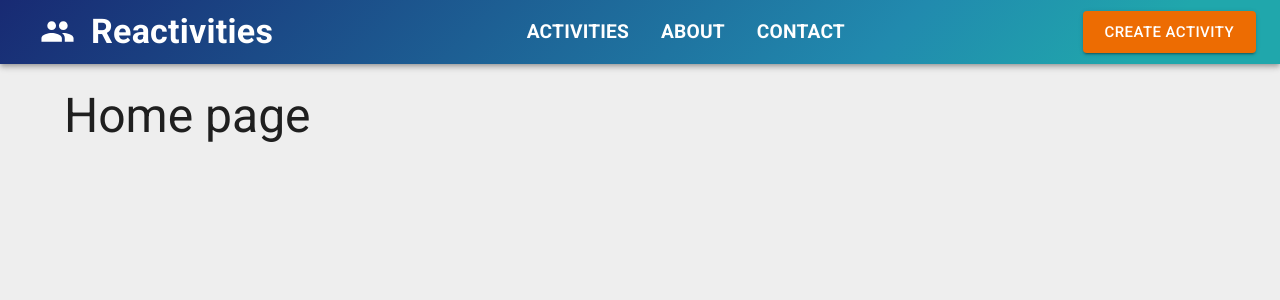
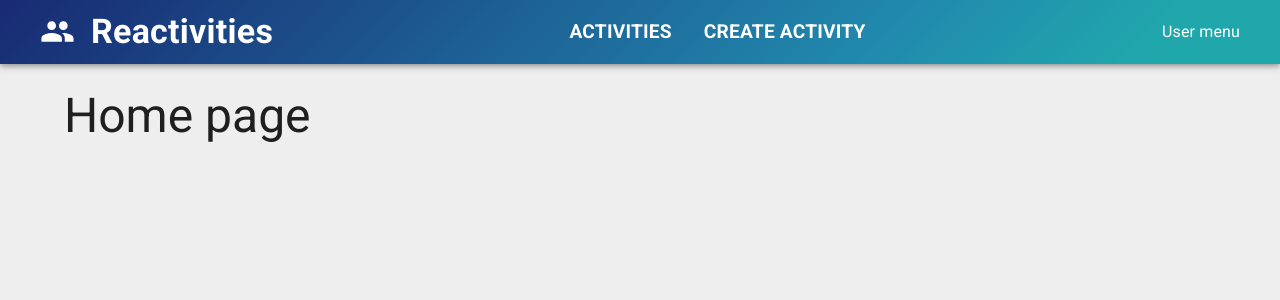
Before and after one commit to poorboygl/Reactivities-Netcore9, a React (Vite) app in the folder src/client/: page / in a window 1280 px wide. Shown: the top 300 px of the page. Built offline with nearby package versions, Linux system fonts and the light colour scheme.

Commit message:
ch07-4. Adding navigation links

```diff
--- a/src/client/src/app/layout/NavBar.tsx
+++ b/src/client/src/app/layout/NavBar.tsx
@@ -1,5 +1,7 @@
 import { Group } from '@mui/icons-material'
-import { AppBar, Box,  Button,  MenuItem, Toolbar, Typography } from '@mui/material'
+import { AppBar, Box,  MenuItem, Toolbar, Typography } from '@mui/material'
+import { NavLink } from 'react-router'
+import MenuItemLink from '../shared/components/MenuItemLInk'
 
 
 export default function NavBar() {
@@ -8,36 +10,22 @@
         <AppBar position="static" sx={{backgroundImage:'linear-gradient(135deg, #182a73, #218aae 69%, #20a7ac 89%)'}}>
             <Toolbar sx = {{display: 'flex', justifyContent:'space-between'}}>
                 <Box>
-                    <MenuItem sx={{display: 'flex', gap:2}}>
+                    <MenuItem component={NavLink} to='/' sx={{display: 'flex', gap:2}}>
                         <Group fontSize="large" />
                         <Typography variant='h4' fontWeight='bold'>Reactivities</Typography>
                     </MenuItem>
                 </Box>
                 <Box sx={{display: 'flex'}}>
-                    <MenuItem sx = {{
-                        fontSize:'1.2em', textTransform: 'uppercase', fontWeight:'bold'
-                        }}>
+                    <MenuItemLink  to='/activities'>
                             Activities
-                    </MenuItem>
-                    <MenuItem sx = {{
-                        fontSize:'1.2em', textTransform: 'uppercase', fontWeight:'bold'
-                        }}>
-                            About
-                    </MenuItem>
-                    <MenuItem sx = {{
-                        fontSize:'1.2em', textTransform: 'uppercase', fontWeight:'bold'
-                        }}>
-                            Contact
-                    </MenuItem>
+                    </MenuItemLink>
+                    <MenuItemLink  to='/createActivity'>
+                            Create Activity
+                    </MenuItemLink>
                 </Box>
-                <Button
-                size='large'
-                variant='contained'
-                color='warning'
-                onClick={() => {}}
-                >
-                    Create activity
-                </Button>
+                <MenuItem>
+                     User menu
+                </MenuItem>
             </Toolbar>
         </AppBar>
     </Box>
--- /dev/null
+++ b/src/client/src/app/shared/components/MenuItemLink.tsx
@@ -0,0 +1,23 @@
+import { MenuItem } from "@mui/material";
+import { ReactNode } from "react";
+import { NavLink } from "react-router";
+
+export default function MenuItemLink({children, to} : {children: ReactNode, to: string}) {
+  return (
+    <MenuItem
+        component={NavLink}
+        to={to}
+        sx={{
+            fontSize:'1.2em',
+            textTransform: 'uppercase',
+            fontWeight:'bold',
+            color: 'inherit',
+            '&.active': {
+                color: 'yellow'
+            }
+        }}
+    >
+        {children}
+    </MenuItem>
+  )
+}
```
